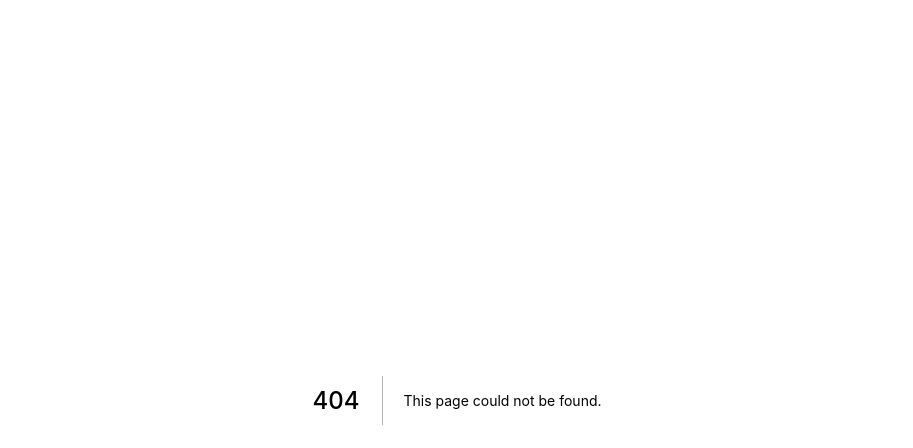
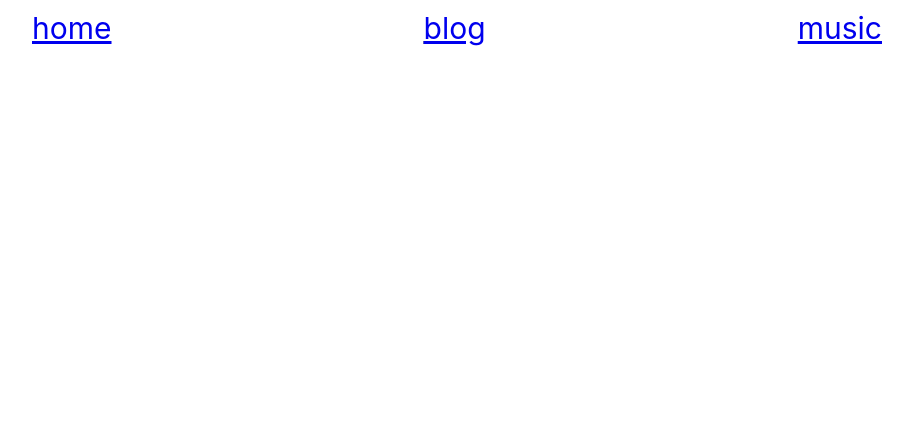
Before and after one commit to skipcloud/mysite, a Next.js app: page /blog in a window 1280 px wide. Before the commit this address had no page. Shown: the top 448 px of the page, without its empty margins (183-1096 px from the left). Built offline with nearby package versions, Linux system fonts and the light colour scheme.

Commit message:
pages/blog: create skeleton page

```diff
--- /dev/null
+++ b/pages/blog/index.jsx
@@ -0,0 +1,8 @@
+import * as React from 'react'
+import Layout from '../../components/layout/layout'
+
+export default function Blog() {
+  return (
+    <Layout />
+  )
+}
```
